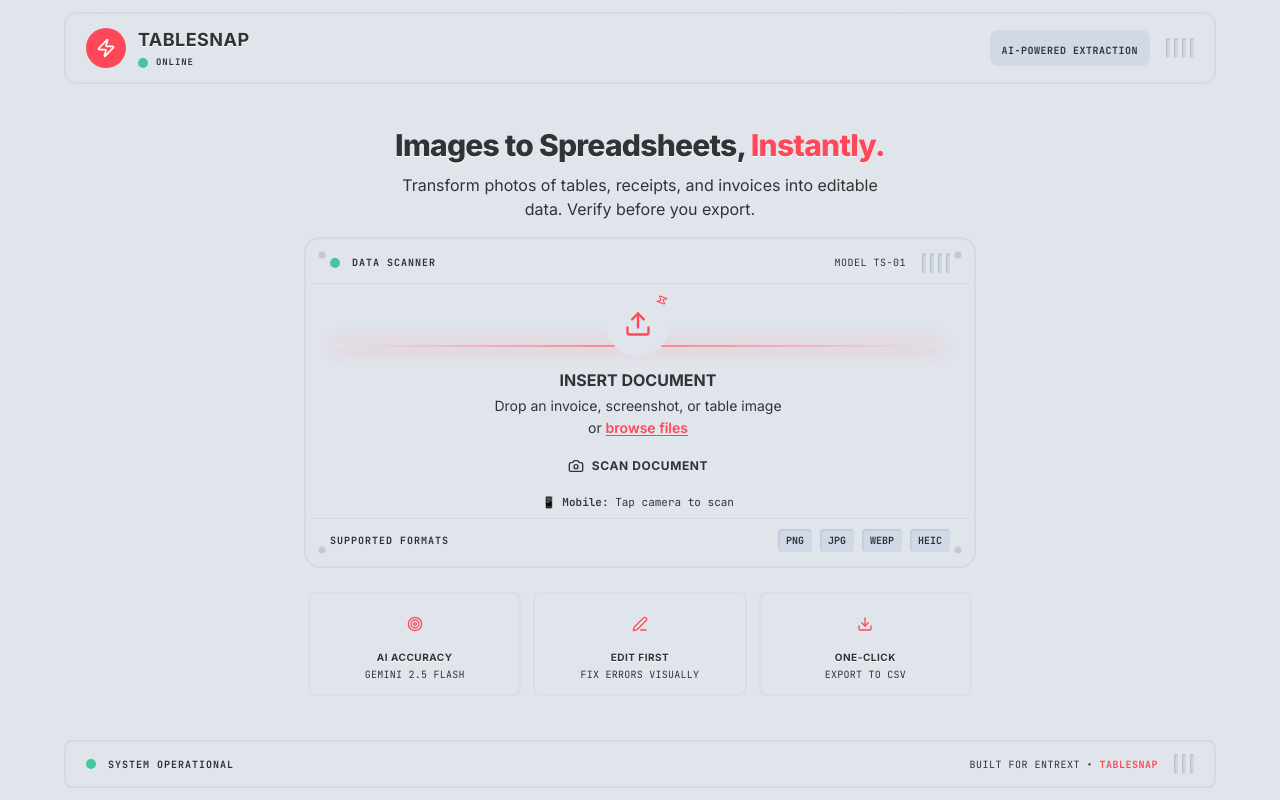
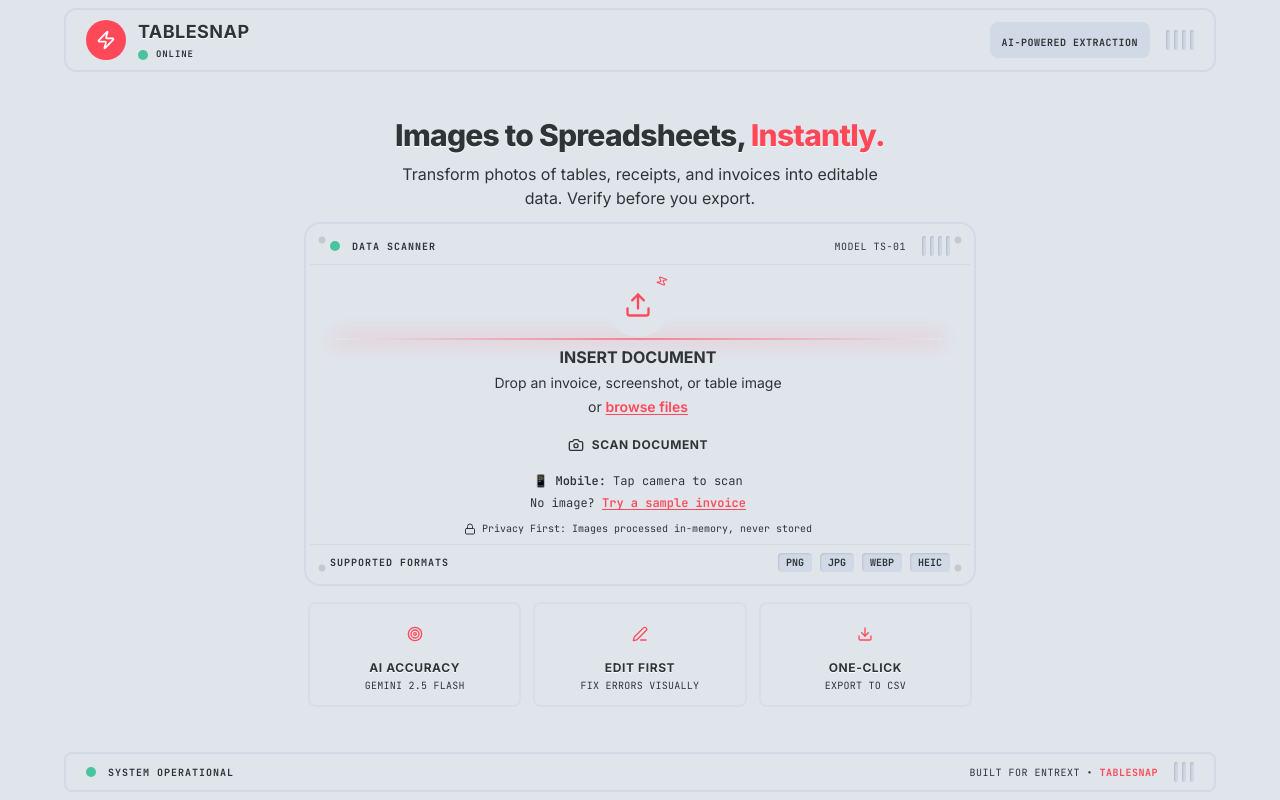
Before and after one commit to Swastidp/tablesnap, a Next.js app: page / in a window 1280 px wide. Built offline with nearby package versions, Linux system fonts and the light colour scheme.

Commit message:
feat: Enhance README with new features; add sample invoice demo and currency formatting options in UI

```diff
--- a/src/app/globals.css
+++ b/src/app/globals.css
@@ -50,6 +50,11 @@
   --animate-slide-up: slideUp 0.5s var(--ease-mechanical);
   --animate-press: press 0.15s ease-out;
   --animate-glow: glow 2s ease-in-out infinite;
+}
+
+/* Disable pull-to-refresh on mobile */
+html, body {
+  overscroll-behavior-y: none;
 }
 
 /* Neumorphic Shadow System */
--- a/src/app/page.tsx
+++ b/src/app/page.tsx
@@ -109,6 +109,81 @@
     setTableData(newData);
   }, []);
 
+  // Sample data for "Lazy Judge" demo
+  const handleLoadSample = useCallback(async () => {
+    // Sample invoice data - pre-baked for instant demo
+    const sampleData: TableData = {
+      headers: ["Item", "Description", "Qty", "Unit Price", "Total"],
+      rows: [
+        { "Item": "WEB-001", "Description": "Website Development", "Qty": "1", "Unit Price": "$2,500.00", "Total": "$2,500.00" },
+        { "Item": "DES-002", "Description": "Logo Design Package", "Qty": "1", "Unit Price": "$450.00", "Total": "$450.00" },
+        { "Item": "HST-003", "Description": "Annual Hosting Plan", "Qty": "12", "Unit Price": "$29.99", "Total": "$359.88" },
+        { "Item": "SEO-004", "Description": "SEO Optimization", "Qty": "3", "Unit Price": "$150.00", "Total": "$450.00" },
+        { "Item": "SUP-005", "Description": "Premium Support [?]", "Qty": "6", "Unit Price": "$75.00", "Total": "$450.00" },
+      ],
+    };
+
+    // Create a placeholder image (a simple invoice-like pattern)
+    const canvas = document.createElement('canvas');
+    canvas.width = 800;
+    canvas.height = 600;
+    const ctx = canvas.getContext('2d');
+    if (ctx) {
+      // Background
+      ctx.fillStyle = '#ffffff';
+      ctx.fillRect(0, 0, 800, 600);
+
+      // Header
+      ctx.fillStyle = '#2d3436';
+      ctx.font = 'bold 28px Inter, sans-serif';
+      ctx.fillText('INVOICE', 50, 60);
+      ctx.font = '14px Inter, sans-serif';
+      ctx.fillStyle = '#718096';
+      ctx.fillText('Sample Invoice #INV-2024-001', 50, 85);
+      ctx.fillText('Date: January 1, 2026', 50, 105);
+
+      // Table header
+      ctx.fillStyle = '#e0e5ec';
+      ctx.fillRect(50, 140, 700, 35);
+      ctx.fillStyle = '#2d3436';
+      ctx.font = 'bold 12px Inter, sans-serif';
+      const headers = ['Item', 'Description', 'Qty', 'Unit Price', 'Total'];
+      const colWidths = [80, 250, 60, 120, 120];
+      let x = 60;
+      headers.forEach((h, i) => {
+        ctx.fillText(h, x, 162);
+        x += colWidths[i];
+      });
+
+      // Table rows
+      ctx.font = '12px Inter, sans-serif';
+      sampleData.rows.forEach((row, rowIndex) => {
+        const y = 200 + rowIndex * 35;
+        if (rowIndex % 2 === 0) {
+          ctx.fillStyle = '#f8f9fa';
+          ctx.fillRect(50, y - 18, 700, 35);
+        }
+        ctx.fillStyle = '#2d3436';
+        let x = 60;
+        headers.forEach((h, i) => {
+          ctx.fillText(row[h] || '', x, y);
+          x += colWidths[i];
+        });
+      });
+
+      // Total
+      ctx.font = 'bold 16px Inter, sans-serif';
+      ctx.fillText('Subtotal: $4,209.88', 550, 400);
+      ctx.fillText('Tax (8%): $336.79', 550, 425);
+      ctx.fillStyle = '#ff4757';
+      ctx.fillText('TOTAL: $4,546.67', 550, 460);
+    }
+
+    setImageDataUrl(canvas.toDataURL('image/png'));
+    setTableData(sampleData);
+    setAppState('workspace');
+  }, []);
+
   // Render workspace view
   if (appState === "workspace" && tableData) {
     return (
@@ -125,9 +200,9 @@
   return (
     <main className="h-screen flex flex-col overflow-hidden bg-chassis">
       {/* Industrial Header */}
-      <header className="flex-shrink-0 px-6 py-3">
+      <header className="flex-shrink-0 px-6 py-2">
         <div className="max-w-6xl mx-auto">
-          <div className="bg-chassis rounded-xl shadow-neu-card px-5 py-3 border-2 border-shadow/30">
+          <div className="bg-chassis rounded-xl shadow-neu-card px-5 py-2 border-2 border-shadow/30">
             <div className="flex items-center justify-between">
               {/* Logo and brand */}
               <motion.div
@@ -175,7 +250,7 @@
 
       {/* Main content */}
       <div className="flex-1 min-h-0 overflow-y-auto md:overflow-hidden">
-        <div className="min-h-full md:h-full flex items-center justify-center px-4 md:px-6 py-6 md:py-4">
+        <div className="min-h-full md:h-full flex items-center justify-center px-4 md:px-6 py-4 md:py-3">
           <AnimatePresence mode="wait">
             {appState === "idle" && (
               <motion.div
@@ -187,12 +262,12 @@
                 className="w-full max-w-2xl"
               >
                 {/* Hero text */}
-                <div className="text-center mb-4 px-2">
+                <div className="text-center mb-3 px-2">
                   <motion.h1
                     initial={{ opacity: 0, y: 20 }}
                     animate={{ opacity: 1, y: 0 }}
                     transition={{ delay: 0.1, ...mechanicalSpring }}
-                    className="text-xl md:text-3xl font-extrabold text-ink text-embossed mb-2 tracking-tight leading-tight"
+                    className="text-2xl md:text-3xl font-extrabold text-ink text-embossed mb-2 tracking-tight leading-tight"
                   >
                     Images to Spreadsheets,{" "}
                     <span className="text-accent">Instantly.</span>
@@ -208,14 +283,14 @@
                   </motion.p>
                 </div>
 
-                <Dropzone onFileSelect={handleFileSelect} />
+                <Dropzone onFileSelect={handleFileSelect} onLoadSample={handleLoadSample} />
 
                 {/* Feature cards - Industrial style */}
                 <motion.div
                   initial={{ opacity: 0, y: 20 }}
                   animate={{ opacity: 1, y: 0 }}
                   transition={{ delay: 0.4, ...mechanicalSpring }}
-                  className="mt-6 grid grid-cols-3 gap-2 md:gap-3 px-1"
+                  className="mt-4 grid grid-cols-3 gap-3 px-1"
                 >
                   {[
                     { icon: Target, title: "AI ACCURACY", desc: "Gemini 2.5 Flash" },
@@ -224,15 +299,15 @@
                   ].map((feature, index) => (
                     <div
                       key={index}
-                      className="bg-chassis rounded-lg shadow-neu-card p-2 md:p-3 text-center group hover:-translate-y-0.5 hover:shadow-neu-floating transition-all duration-300 border-2 border-shadow/20"
+                      className="bg-chassis rounded-lg shadow-neu-card p-3 text-center group hover:-translate-y-0.5 hover:shadow-neu-floating transition-all duration-300 border-2 border-shadow/20"
                     >
-                      <div className="w-8 h-8 md:w-9 md:h-9 rounded-full bg-chassis shadow-neu-floating flex items-center justify-center mx-auto mb-1.5 md:mb-2 group-hover:scale-110 transition-transform duration-300">
-                        <feature.icon className="w-3.5 h-3.5 md:w-4 md:h-4 text-accent" />
+                      <div className="w-9 h-9 rounded-full bg-chassis shadow-neu-floating flex items-center justify-center mx-auto mb-2 group-hover:scale-110 transition-transform duration-300">
+                        <feature.icon className="w-4 h-4 text-accent" />
                       </div>
-                      <h3 className="font-bold text-ink text-[9px] md:text-[10px] mb-0.5 uppercase tracking-wider text-embossed">
+                      <h3 className="font-bold text-ink text-[10px] md:text-xs mb-0.5 uppercase tracking-wider text-embossed">
                         {feature.title}
                       </h3>
-                      <p className="text-[8px] md:text-[10px] font-mono text-ink-muted uppercase tracking-wide">
+                      <p className="text-[9px] md:text-[10px] font-mono text-ink-muted uppercase tracking-wide">
                         {feature.desc}
                       </p>
                     </div>
@@ -329,9 +404,9 @@
       </div>
 
       {/* Industrial Footer */}
-      <footer className="flex-shrink-0 px-6 py-3">
+      <footer className="flex-shrink-0 px-6 py-2">
         <div className="max-w-6xl mx-auto">
-          <div className="bg-chassis rounded-lg shadow-neu-card px-5 py-3 border-2 border-shadow/30">
+          <div className="bg-chassis rounded-lg shadow-neu-card px-5 py-2 border-2 border-shadow/30">
             <div className="flex items-center justify-between">
               <div className="flex items-center gap-3">
                 <LEDIndicator active={true} color="green" />
--- a/src/components/dropzone.tsx
+++ b/src/components/dropzone.tsx
@@ -2,7 +2,7 @@
 
 import { useCallback, useState, useRef } from "react";
 import { motion, AnimatePresence } from "framer-motion";
-import { Upload, FileImage, Camera, Zap } from "lucide-react";
+import { Upload, FileImage, Camera, Zap, Lock } from "lucide-react";
 import { cn } from "@/lib/utils";
 import { Button } from "@/components/ui/button";
 
@@ -28,6 +28,7 @@
 interface DropzoneProps {
   onFileSelect: (file: File) => void;
   isLoading?: boolean;
+  onLoadSample?: () => void;
 }
 
 // LED Indicator Component
@@ -59,7 +60,7 @@
   );
 }
 
-export function Dropzone({ onFileSelect, isLoading = false }: DropzoneProps) {
+export function Dropzone({ onFileSelect, isLoading = false, onLoadSample }: DropzoneProps) {
   const [isDragActive, setIsDragActive] = useState(false);
   const [isHovering, setIsHovering] = useState(false);
   const cameraInputRef = useRef<HTMLInputElement>(null);
@@ -160,7 +161,7 @@
         />
 
         {/* Device Header Bar */}
-        <div className="flex items-center justify-between px-5 py-2.5 border-b border-shadow/30">
+        <div className="flex items-center justify-between px-5 py-2 border-b border-shadow/30">
           <div className="flex items-center gap-3">
             <LEDIndicator active={!isLoading} color="green" />
             <span className="text-[10px] font-mono font-bold uppercase tracking-widest text-ink-muted">
@@ -185,7 +186,7 @@
           onMouseEnter={() => setIsHovering(true)}
           onMouseLeave={() => setIsHovering(false)}
           className={cn(
-            "relative flex flex-col items-center justify-center w-full min-h-[210px] m-2 rounded-xl cursor-pointer transition-all duration-300",
+            "relative flex flex-col items-center justify-center w-full min-h-[200px] m-2 rounded-xl cursor-pointer transition-all duration-300",
             // Recessed scanning bed appearance
             "shadow-neu-recessed bg-chassis",
             isDragActive && "shadow-[inset_6px_6px_12px_#babecc,inset_-6px_-6px_12px_#ffffff,0_0_0_3px_#ff4757]",
@@ -219,7 +220,7 @@
               y: isDragActive ? -8 : 0,
             }}
             transition={mechanicalSpring}
-            className="relative z-10 mb-3"
+            className="relative z-10 mb-2"
           >
             {/* Circular icon housing with neumorphic effect */}
             <div
@@ -262,7 +263,7 @@
               {isDragActive ? "RELEASE TO SCAN" : "INSERT DOCUMENT"}
             </motion.h3>
 
-            <p className="text-ink-muted text-sm mb-0.5">
+            <p className="text-ink-muted text-sm mb-1">
               Drop an invoice, screenshot, or table image
             </p>
 
@@ -286,9 +287,34 @@
               SCAN DOCUMENT
             </Button>
 
-            <p className="text-[11px] text-ink-muted mt-2 font-mono">
+            <p className="text-xs text-ink-muted mt-2 font-mono">
               📱 <span className="font-semibold">Mobile:</span> Tap camera to scan
             </p>
+
+            {/* Sample Data Button */}
+            {onLoadSample && (
+              <p className="text-xs text-ink-muted mt-1.5 font-mono">
+                No image?{" "}
+                <button
+                  type="button"
+                  onClick={(e) => {
+                    e.preventDefault();
+                    e.stopPropagation();
+                    onLoadSample();
+                  }}
+                  disabled={isLoading}
+                  className="text-accent hover:text-accent-hover font-semibold underline underline-offset-2 disabled:opacity-50"
+                >
+                  Try a sample invoice
+                </button>
+              </p>
+            )}
+
+            {/* Privacy Badge */}
+            <div className="flex items-center justify-center gap-1.5 mt-2.5 text-[10px] text-ink-muted/70 font-mono">
+              <Lock className="w-3 h-3" />
+              <span>Privacy First: Images processed in-memory, never stored</span>
+            </div>
           </div>
 
           <input
@@ -312,7 +338,7 @@
         </label>
 
         {/* Footer with supported formats */}
-        <div className="flex items-center justify-between px-5 py-2.5 border-t border-shadow/30">
+        <div className="flex items-center justify-between px-5 py-2 border-t border-shadow/30">
           <span className="text-[10px] font-mono font-bold uppercase tracking-widest text-ink-muted">
             SUPPORTED FORMATS
           </span>
@@ -325,7 +351,7 @@
             {["PNG", "JPG", "WEBP", "HEIC"].map((format) => (
               <span
                 key={format}
-                className="px-2 py-1 text-[10px] font-mono font-bold rounded bg-muted text-ink-muted shadow-[inset_1px_1px_2px_rgba(0,0,0,0.1)]"
+                className="px-2 py-0.5 text-[10px] font-mono font-bold rounded bg-muted text-ink-muted shadow-[inset_1px_1px_2px_rgba(0,0,0,0.1)]"
               >
                 {format}
               </span>
```
Also changed, not shown: src/app/layout.tsx (+14 -4 lines), src/components/editable-table.tsx (+17 -3 lines), src/components/workspace.tsx (+19 -2 lines), 1 other file (tests, documents, lock files or other folders).
